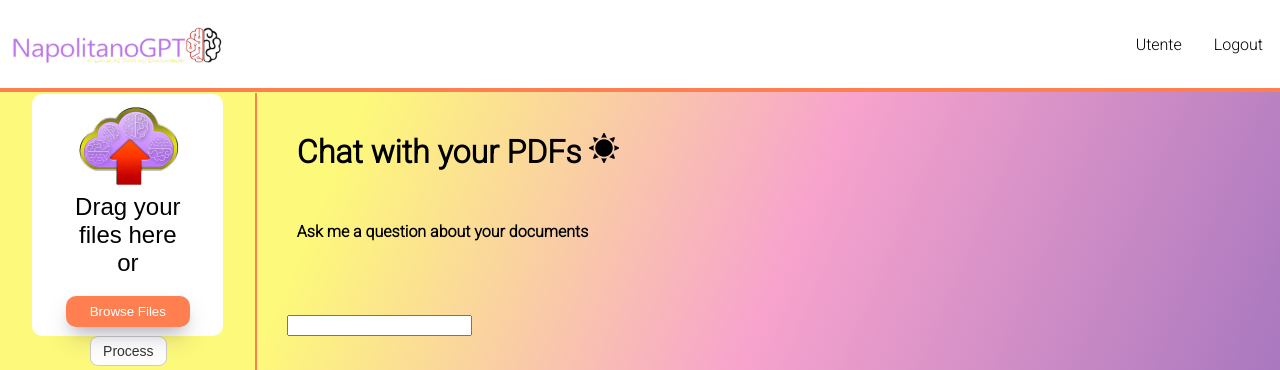
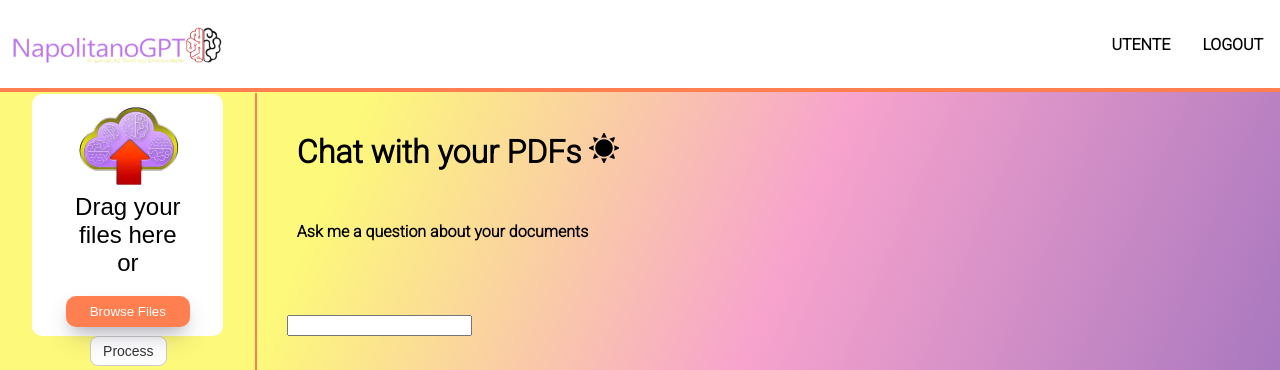
Before and after one commit to ManuelCampiUA/NGPT, a Flask app: page / in a window 1280 px wide. Shown: the top 370 px of the page. Run offline with Flask 3, Linux system fonts and the light colour scheme; some libraries are stand-ins or nearby versions.

Commit message:
Messo a posto font utente logout

```diff
--- a/app/static/css/style_light.css
+++ b/app/static/css/style_light.css
@@ -317,6 +317,7 @@ div:hover {
 
 .navbar-links {
     height: 100%;
+    font-weight: bold;
 }
 
 .navbar-links ul {
--- a/app/templates/base.html
+++ b/app/templates/base.html
@@ -24,9 +24,9 @@
         </a>
         <div class="navbar-links">
             <ul>
-                <li><a>Utente</a></li>
+                <li><a>UTENTE</a></li>
                 <span class="bar"></span>
-                <li><a href="#">Logout</a></li>
+                <li><a href="#">LOGOUT</a></li>
             </ul>
         </div>
     </nav>
```
